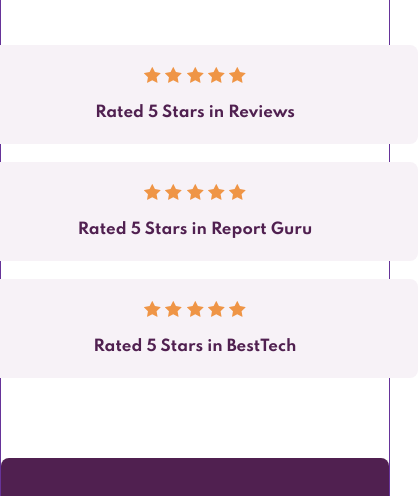
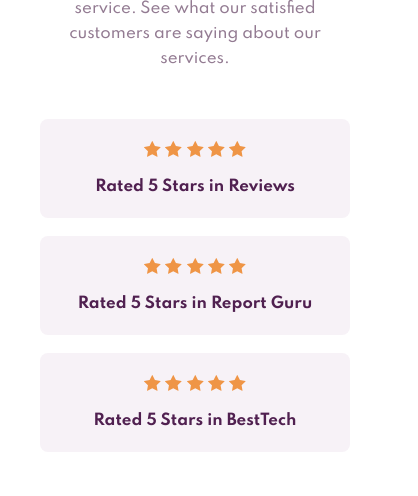
Before and after one commit to Jerry-Reis/FrontEnd-Mentor-Challenge-05-Social-Proof-Section, a plain HTML site: page index.html in a window 390 px wide. Shown: the part 309-805 px from the top of the page, 418 px wide, since content can reach past the window. Drawn offline with Linux system fonts and the light colour scheme.

Commit message:
Fixed bug in layout for mobile devices

```diff
--- a/css/style.css
+++ b/css/style.css
@@ -1,4 +1,8 @@
+/*::::::::::: Import Fonts ::::::::::*/
+
 @import url('https://fonts.googleapis.com/css2?family=Spartan:wght@400;500;700&display=swap');
+
+/*:::::::::::: Variables ::::::::::::*/
 
 :root {
     --very-dark-magenta: hsl(300, 43%, 22%);
@@ -33,7 +37,7 @@
 
 .backg {
     display: flex;
-    justify-content: space-around;
+    justify-content: center;
 
     width: 100vw;
     height: 100vh;
@@ -106,9 +110,8 @@
 .ratings {
     display: flex;
     flex-direction: column;
-    align-items: center;
 
-    width: 545px;
+    width: 540px;
 
     font-weight: 700;
     color: var(--very-dark-magenta);
@@ -210,6 +213,8 @@
     line-height: 2.5rem;
 }
 
+/*::::::: Responsive devices ::::::::*/
+
 @media (max-width: 1024px) {
     .backg-top,
     .backg-bottom {
@@ -221,8 +226,6 @@
         max-width: 390px;
         height: auto;
         margin: 4rem;
-
-        border: 1px solid rebeccapurple;
     }
 
     .top {
@@ -249,6 +252,8 @@
     .rating {
         flex-direction: column;
         align-items: center;
+
+        width: auto;
 
         padding-left: 0;
     }
```
